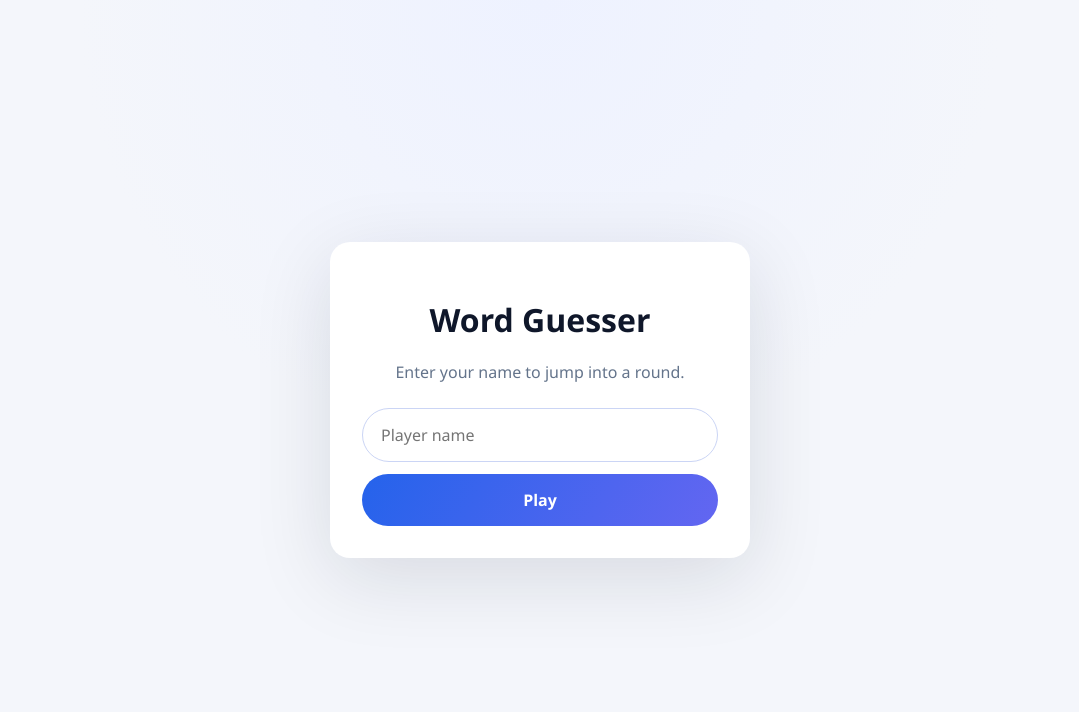
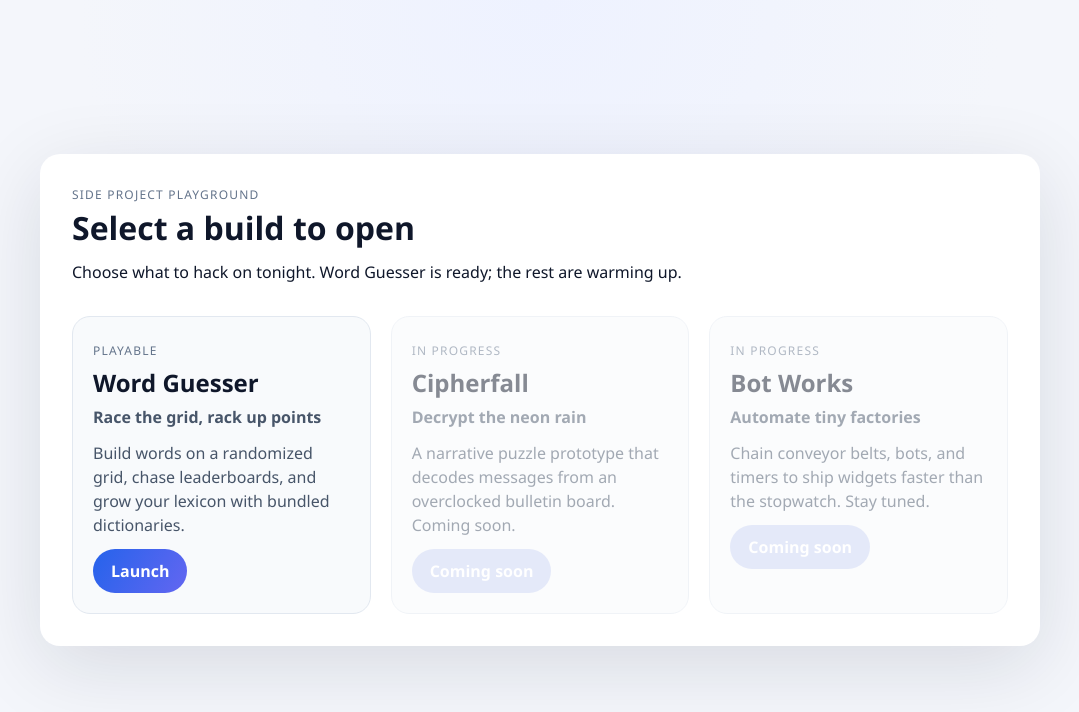
Before and after one commit to Teodor-Dobrev/WordGuesser2, a React (Vite) app: page / in a window 1280 px wide. Shown: the top 712 px of the page, without its empty margins (100-1179 px from the left). Built offline with nearby package versions, Linux system fonts and the light colour scheme.

Commit message:
Implement project selection feature with GamePicker and enhance NameGate for project navigation

```diff
--- a/src/App.tsx
+++ b/src/App.tsx
@@ -1,21 +1,76 @@
 import { NameGate } from './features/auth/NameGate'
 import { GamePage } from './features/game/GamePage'
+import { GamePicker, type SideProject } from './features/projects/GamePicker'
 import { useLocalStorageState } from './hooks/useLocalStorage'
 
+const PROJECTS: SideProject[] = [
+  {
+    id: 'wordguesser',
+    name: 'Word Guesser',
+    tagline: 'Race the grid, rack up points',
+    description: 'Build words on a randomized grid, chase leaderboards, and grow your lexicon with bundled dictionaries.',
+    status: 'available',
+  },
+  {
+    id: 'cipherfall',
+    name: 'Cipherfall',
+    tagline: 'Decrypt the neon rain',
+    description: 'A narrative puzzle prototype that decodes messages from an overclocked bulletin board. Coming soon.',
+    status: 'coming-soon',
+  },
+  {
+    id: 'botworks',
+    name: 'Bot Works',
+    tagline: 'Automate tiny factories',
+    description: 'Chain conveyor belts, bots, and timers to ship widgets faster than the stopwatch. Stay tuned.',
+    status: 'coming-soon',
+  },
+]
+
 export default function App() {
+  const [activeProject, setActiveProject] = useLocalStorageState<string>('sideprojects:selected', '')
   const [playerName, setPlayerName] = useLocalStorageState<string>('wordguesser:player', '')
 
-  if (!playerName) {
+  const selectedProject = PROJECTS.find((project) => project.id === activeProject)
+
+  const returnToPicker = () => {
+    setActiveProject('')
+  }
+
+  const renderPicker = () => (
+    <div className="app-shell">
+      <GamePicker projects={PROJECTS} onPick={setActiveProject} />
+    </div>
+  )
+
+  if (!selectedProject) {
+    return renderPicker()
+  }
+
+  if (selectedProject.id === 'wordguesser') {
+    if (!playerName) {
+      return (
+        <div className="app-shell">
+          <NameGate
+            onEnter={setPlayerName}
+            title="Word Guesser"
+            description="Enter your name to join the leaderboard."
+            onBack={returnToPicker}
+          />
+        </div>
+      )
+    }
+
     return (
       <div className="app-shell">
-        <NameGate onEnter={setPlayerName} />
+        <GamePage
+          playerName={playerName}
+          onResetPlayer={() => setPlayerName('')}
+          onSwitchProject={returnToPicker}
+        />
       </div>
     )
   }
 
-  return (
-    <div className="app-shell">
-      <GamePage playerName={playerName} onResetPlayer={() => setPlayerName('')} />
-    </div>
-  )
+  return renderPicker()
 }
--- a/src/features/auth/NameGate.tsx
+++ b/src/features/auth/NameGate.tsx
@@ -3,9 +3,12 @@ import type { FormEvent } from 'react'
 
 interface NameGateProps {
   onEnter: (name: string) => void
+  title?: string
+  description?: string
+  onBack?: () => void
 }
 
-export function NameGate({ onEnter }: NameGateProps) {
+export function NameGate({ onEnter, title = 'Word Guesser', description = 'Enter your name to jump into a round.', onBack }: NameGateProps) {
   const [name, setName] = useState('')
 
   const handleSubmit = (event: FormEvent) => {
@@ -19,8 +22,8 @@ export function NameGate({ onEnter }: NameGateProps) {
 
   return (
     <div className="panel name-gate">
-      <h1>Word Guesser</h1>
-      <p className="muted">Enter your name to jump into a round.</p>
+      <h1>{title}</h1>
+      <p className="muted">{description}</p>
       <form onSubmit={handleSubmit} className="name-form">
         <input
           type="text"
@@ -32,6 +35,11 @@ export function NameGate({ onEnter }: NameGateProps) {
         />
         <button type="submit" className="primary">Play</button>
       </form>
+      {onBack && (
+        <button type="button" className="link-button" onClick={onBack}>
+          Back to project picker
+        </button>
+      )}
     </div>
   )
 }
--- a/src/features/game/GamePage.tsx
+++ b/src/features/game/GamePage.tsx
@@ -19,9 +19,10 @@ import { getLeaderboard, recordLeaderboardEntry } from '../leaderboard/storage'
 interface GamePageProps {
   playerName: string
   onResetPlayer: () => void
+  onSwitchProject?: () => void
 }
 
-export function GamePage({ playerName, onResetPlayer }: GamePageProps) {
+export function GamePage({ playerName, onResetPlayer, onSwitchProject }: GamePageProps) {
   const [language, setLanguage] = useState<GameLanguage>('english')
   const [board, setBoard] = useState(() => generateBoard('english'))
   const [dictionary, setDictionary] = useState<Set<string>>(new Set())
@@ -377,6 +378,11 @@ export function GamePage({ playerName, onResetPlayer }: GamePageProps) {
               <button type="button" className="action" onClick={onResetPlayer}>
                 Change name
               </button>
+              {onSwitchProject && (
+                <button type="button" className="action" onClick={onSwitchProject}>
+                  Switch project
+                </button>
+              )}
             </div>
           </section>
           <section className="control-card">
--- /dev/null
+++ b/src/features/projects/GamePicker.tsx
@@ -0,0 +1,48 @@
+import type { ReactNode } from 'react'
+
+export interface SideProject {
+  id: string
+  name: string
+  tagline: string
+  description: string
+  status: 'available' | 'coming-soon'
+  accent?: string
+  footer?: ReactNode
+}
+
+interface GamePickerProps {
+  projects: SideProject[]
+  onPick: (id: string) => void
+}
+
+export function GamePicker({ projects, onPick }: GamePickerProps) {
+  return (
+    <div className="panel game-picker">
+      <header className="picker-header">
+        <p className="eyebrow">Side project playground</p>
+        <h1>Select a build to open</h1>
+        <p>Choose what to hack on tonight. Word Guesser is ready; the rest are warming up.</p>
+      </header>
+      <div className="project-grid">
+        {projects.map((project) => {
+          const disabled = project.status !== 'available'
+          const actionLabel = disabled ? 'Coming soon' : 'Launch'
+          return (
+            <article key={project.id} className={`project-card${disabled ? ' disabled' : ''}`}>
+              <div className="project-card-head">
+                <span className="eyebrow">{project.status === 'available' ? 'Playable' : 'In progress'}</span>
+                <h2>{project.name}</h2>
+                <p className="tagline">{project.tagline}</p>
+              </div>
+              <p className="project-description">{project.description}</p>
+              {project.footer && <div className="project-footer">{project.footer}</div>}
+              <button type="button" onClick={() => onPick(project.id)} disabled={disabled}>
+                {actionLabel}
+              </button>
+            </article>
+          )
+        })}
+      </div>
+    </div>
+  )
+}
--- a/src/styles.css
+++ b/src/styles.css
@@ -38,6 +38,14 @@ select {
   box-shadow: 0 20px 80px rgba(15, 23, 42, 0.12);
 }
 
+.eyebrow {
+  text-transform: uppercase;
+  letter-spacing: 0.1em;
+  font-size: 0.75rem;
+  color: #64748b;
+  margin: 0 0 8px;
+}
+
 .name-gate {
   max-width: 420px;
   text-align: center;
@@ -62,6 +70,87 @@ select {
   border: 1px solid #cbd5f5;
   border-radius: 999px;
   padding: 14px 18px;
+}
+
+.link-button {
+  margin-top: 16px;
+  background: none;
+  border: none;
+  color: #2563eb;
+  font-weight: 600;
+  cursor: pointer;
+  text-decoration: underline;
+}
+
+.link-button:hover {
+  color: #1d4ed8;
+}
+
+.game-picker {
+  max-width: 1000px;
+}
+
+.picker-header {
+  margin-bottom: 32px;
+}
+
+.picker-header h1 {
+  margin: 0 0 8px;
+}
+
+.picker-header p {
+  margin: 0;
+}
+
+.project-grid {
+  display: grid;
+  grid-template-columns: repeat(auto-fit, minmax(280px, 1fr));
+  gap: 20px;
+}
+
+.project-card {
+  border: 1px solid #e2e8f0;
+  border-radius: 18px;
+  padding: 20px;
+  display: flex;
+  flex-direction: column;
+  gap: 12px;
+  background: #f8fafc;
+}
+
+.project-card-head h2 {
+  margin: 4px 0;
+}
+
+.project-card .tagline {
+  color: #475569;
+  margin: 0;
+  font-weight: 600;
+}
+
+.project-description {
+  color: #475569;
+  margin: 0;
+}
+
+.project-card button {
+  align-self: flex-start;
+  border-radius: 999px;
+  border: none;
+  padding: 10px 18px;
+  background: linear-gradient(120deg, #2563eb, #6366f1);
+  color: #fff;
+  font-weight: 600;
+  cursor: pointer;
+}
+
+.project-card.disabled {
+  opacity: 0.5;
+}
+
+.project-card.disabled button {
+  background: #cbd5f5;
+  cursor: not-allowed;
 }
 
 button.primary {
```
